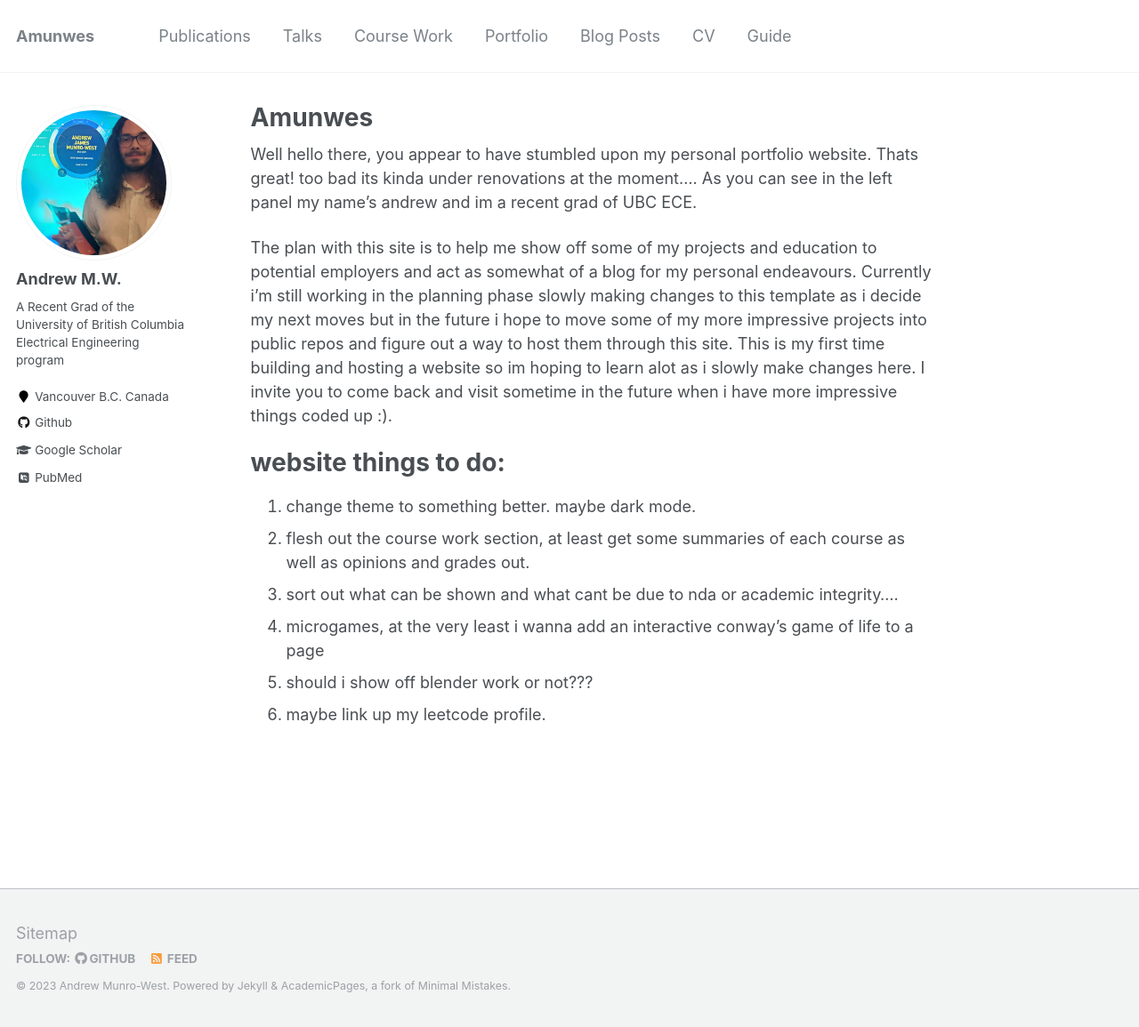
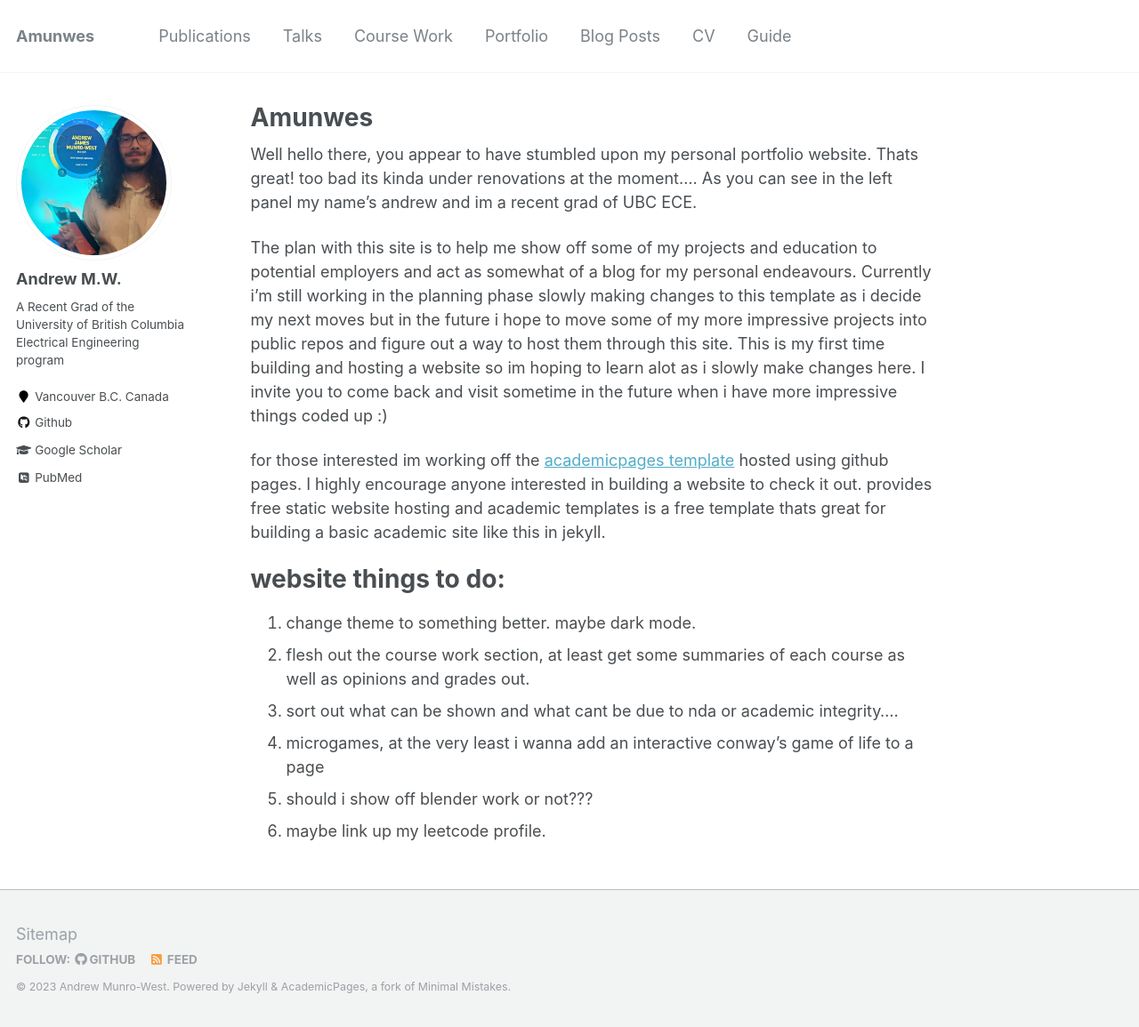
Before and after one commit to amunwes/amunwes.github.io, a Jekyll site: the page built from _pages/about.md, in a window 1280 px wide and 1155 px high. Shown: the whole window at 89% size. Built offline with Jekyll 4.4.1, drawn with Linux system fonts in a browser that asks for light colours; some web fonts are replaced.

Commit message:
Update about.md

```diff
--- a/_pages/about.md
+++ b/_pages/about.md
@@ -13,7 +13,9 @@ As you can see in the left panel my name's andrew and im a recent grad of UBC EC
 
 The plan with this site is to help me show off some of my projects and education to potential employers and act as somewhat of a blog for my personal endeavours. Currently i'm still working in the planning phase slowly making changes to this template as i decide my next moves but in the future i hope to move some of my more impressive projects into public repos and figure out a way to host them through this site.
 This is my first time building and hosting a website so im hoping to learn alot as i slowly make changes here.
-I invite you to come back and visit sometime in the future when i have more impressive things coded up :).
+I invite you to come back and visit sometime in the future when i have more impressive things coded up :)
+
+for those interested im working off the [academicpages template](https://github.com/academicpages/academicpages.github.io) hosted using github pages. I highly encourage anyone interested in building a website to check it out. provides free static website hosting and academic templates is a free template thats great for building a basic academic site like this in jekyll.
 
 
 website things to do:
```
